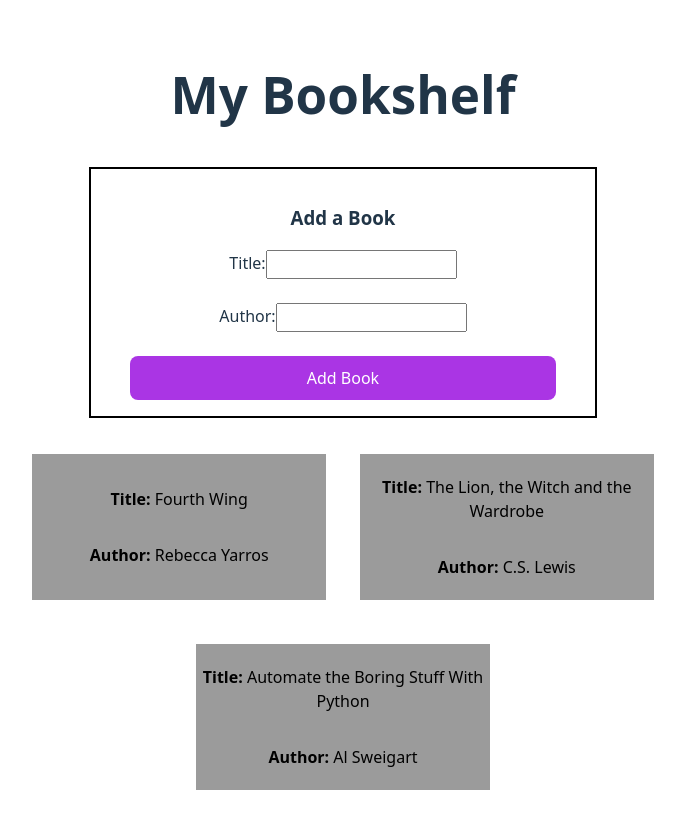
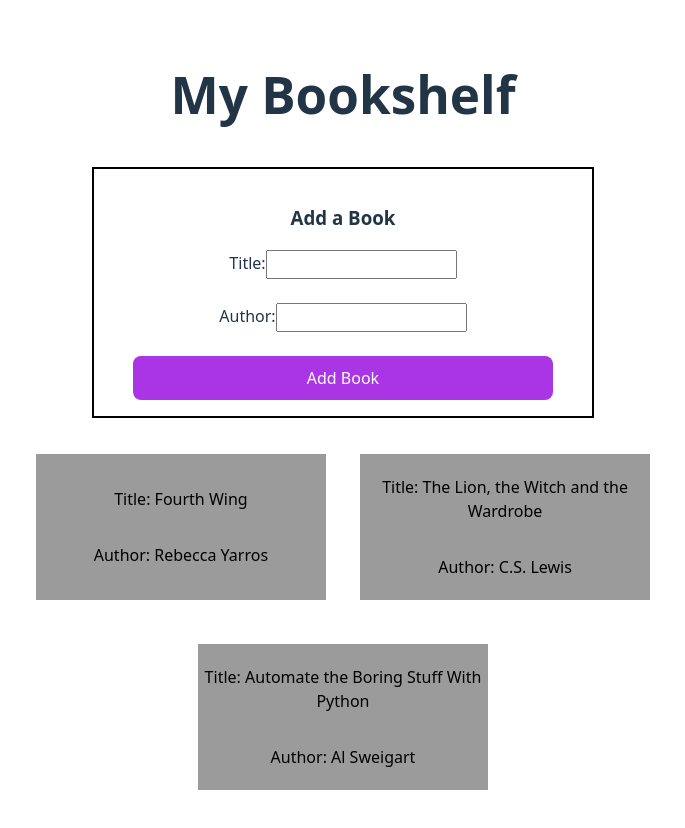
Before and after one commit to SylviaRemington/controlled-forms-in-react-lab, a React (Vite) app: page / in a window 1280 px wide. Shown: the top 828 px of the page, without its empty margins (297-982 px from the left). Built offline with nearby package versions, Linux system fonts and the light colour scheme.

Commit message:
updating Bookshelf.jsx and cleaning up code

```diff
--- a/src/components/Bookshelf/Bookshelf.jsx
+++ b/src/components/Bookshelf/Bookshelf.jsx
@@ -107,8 +107,8 @@ const Bookshelf = () => {
                     {/* Book cards will display here */}
                     {books.map((book, index) => (
                         <div key={index} className="bookCard">
-                            <p><strong>Title:</strong> {book.title}</p>
-                            <p><strong>Author:</strong> {book.author}</p>
+                            <p>Title: {book.title}</p>
+                            <p>Author: {book.author}</p>
                         </div>
                     ))}
                 </div>
```
